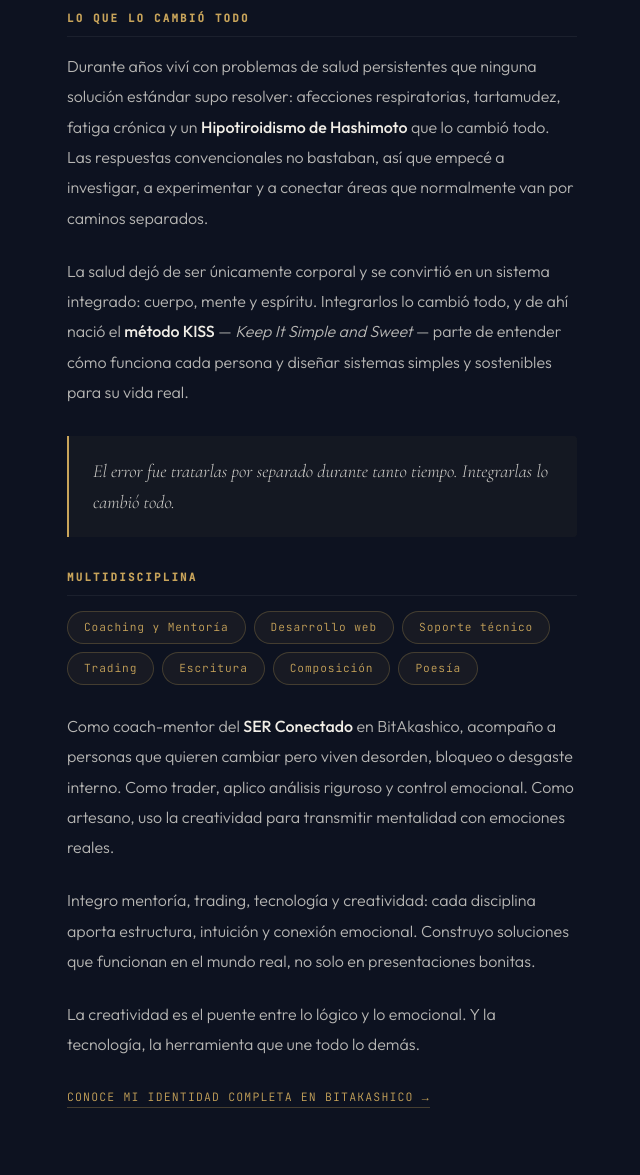
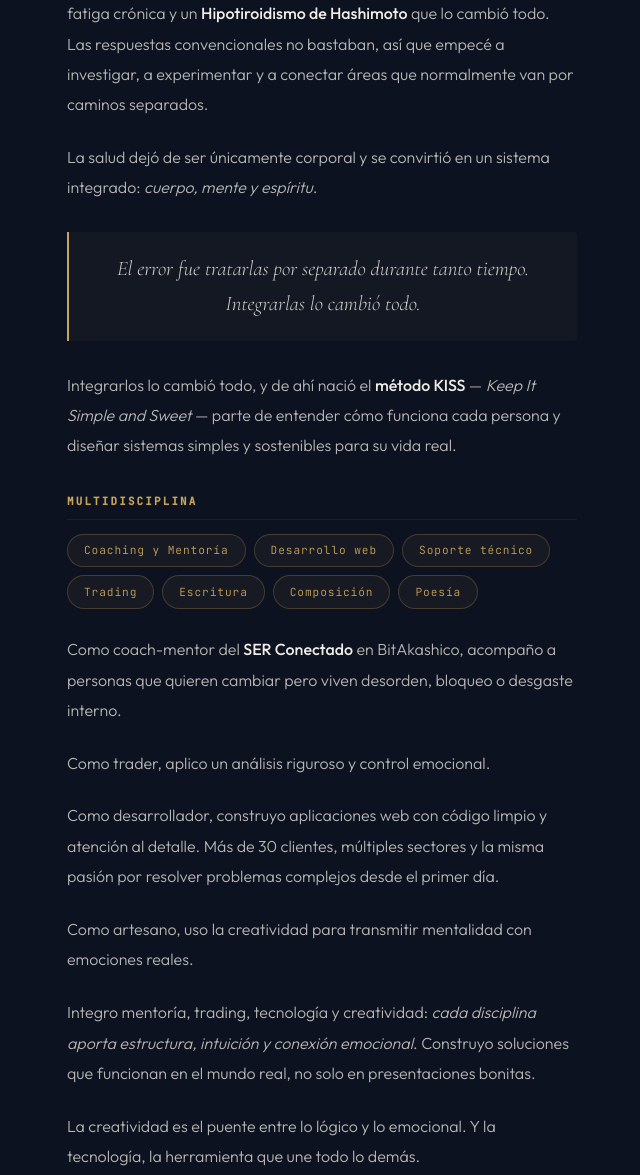
Before and after one commit to CryptoShalix/portfolio, a plain HTML site: page index.html in a window 1280 px wide. Shown: the part 1295-2470 px from the top of the page, without its empty margins (23-663 px from the left). Drawn offline with nearby package versions, Linux system fonts and the light colour scheme.

Commit message:
Fix about section content and styling
Co-authored-by: Copilot <copilot@github.com>

```diff
--- a/css/sections.css
+++ b/css/sections.css
@@ -259,7 +259,8 @@ section {
         p {
           font-family: var(--font-serif);
           font-style: italic;
-          font-size: 1.15rem;
+          font-size: 1.3rem;
+          text-align: center;
           color: rgba(240, 237, 230, 0.85);
           margin-bottom: 0 !important;
           line-height: 1.7;
--- a/index.html
+++ b/index.html
@@ -130,11 +130,6 @@
               tecnología y consciencia. He vivido cada una de estas áreas no como teoría, sino como desafío real.
             </p>
 
-            <p>
-              Construyo aplicaciones web con código limpio y atención al detalle. Más de 30 clientes, múltiples sectores
-              y la misma pasión por resolver problemas complejos desde el primer día.
-            </p>
-
             <h3>Lo que lo cambió todo</h3>
             <p>
               Durante años viví con problemas de salud persistentes que ninguna solución estándar supo resolver:
@@ -143,15 +138,19 @@
               a experimentar y a conectar áreas que normalmente van por caminos separados.
             </p>
             <p>
-              La salud dejó de ser únicamente corporal y se convirtió en un sistema integrado: cuerpo, mente y espíritu.
-              Integrarlos lo cambió todo, y de ahí nació el <strong>método KISS</strong> —
-              <em>Keep It Simple and Sweet</em> — parte de entender cómo funciona cada persona y diseñar sistemas
-              simples y sostenibles para su vida real.
+              La salud dejó de ser únicamente corporal y se convirtió en un sistema integrado: <i>cuerpo, mente y
+                espíritu</i>.
             </p>
 
             <div class="about-quote">
               <p>El error fue tratarlas por separado durante tanto tiempo. Integrarlas lo cambió todo.</p>
             </div>
+
+            <p>
+              Integrarlos lo cambió todo, y de ahí nació el <strong>método KISS</strong> —
+              <em>Keep It Simple and Sweet</em> — parte de entender cómo funciona cada persona y diseñar sistemas
+              simples y sostenibles para su vida real.
+            </p>
 
             <h3>Multidisciplina</h3>
             <div class="about-disciplines">
@@ -166,12 +165,21 @@
             <p>
               Como coach-mentor del <strong>SER Conectado</strong> en BitAkashico, acompaño a personas que quieren
               cambiar pero viven desorden, bloqueo o desgaste interno.
-              Como trader, aplico análisis riguroso y control emocional.
+            </p>
+            <p>
+              Como trader, aplico un análisis riguroso y control emocional.
+            </p>
+            <p>
+              Como desarrollador, construyo aplicaciones web con código limpio y atención al detalle. Más de 30
+              clientes, múltiples sectores
+              y la misma pasión por resolver problemas complejos desde el primer día.
+            </p>
+            <p>
               Como artesano, uso la creatividad para transmitir mentalidad con emociones reales.
             </p>
             <p>
-              Integro mentoría, trading, tecnología y creatividad: cada disciplina aporta estructura, intuición y
-              conexión emocional. Construyo soluciones que funcionan en el mundo real, no solo en presentaciones
+              Integro mentoría, trading, tecnología y creatividad: <i>cada disciplina aporta estructura, intuición y
+                conexión emocional</i>. Construyo soluciones que funcionan en el mundo real, no solo en presentaciones
               bonitas.
             </p>
             <p>
```
